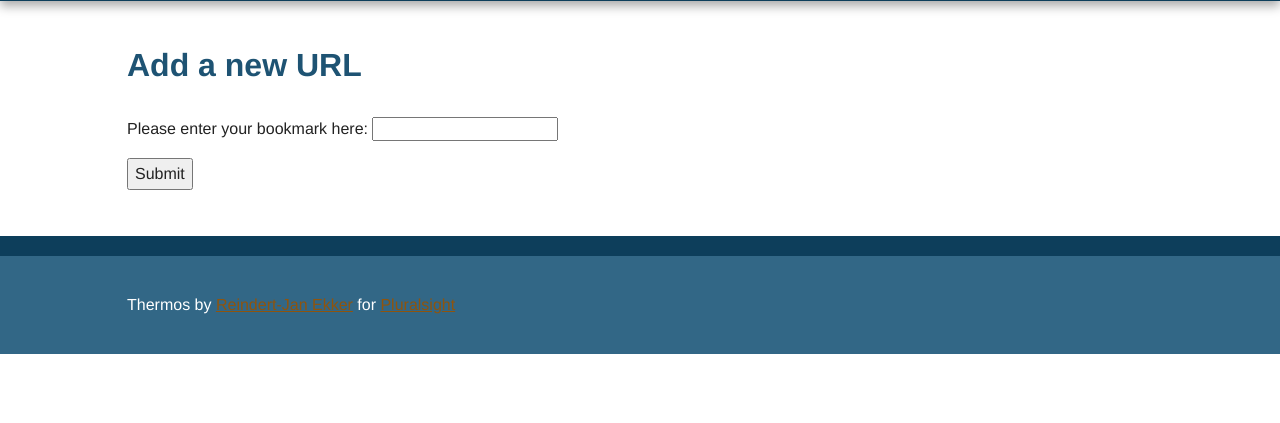
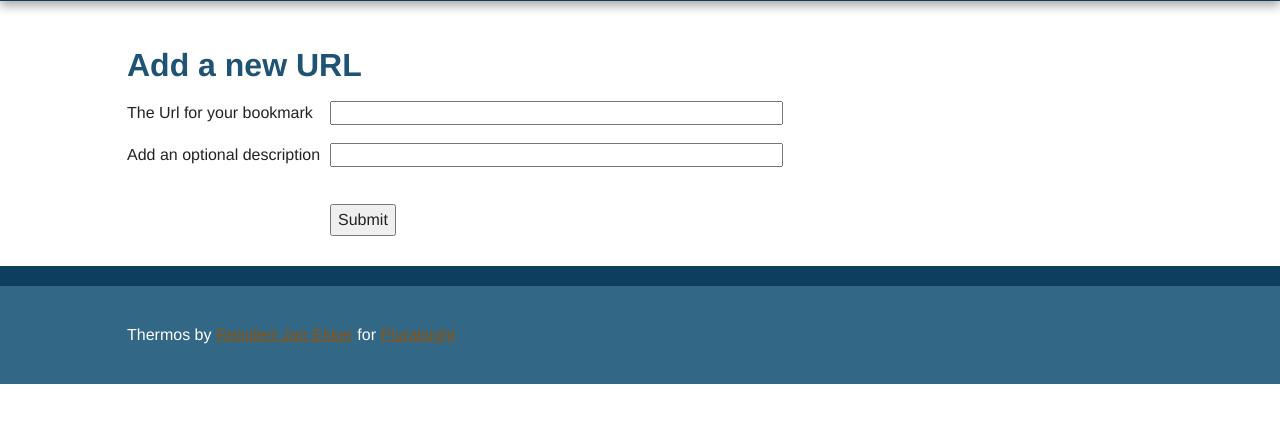
Before and after one commit to hay-bams/thermos, a Flask app: page /add in a window 1280 px wide. Shown: the part 95-518 px from the top of the page. Run offline with Flask 2, Linux system fonts and the light colour scheme; some libraries are stand-ins or nearby versions.

Commit message:
implement flask-wtf extension

```diff
--- /dev/null
+++ b/forms.py
@@ -0,0 +1,21 @@
+from flask_wtf import Form
+from wtforms import StringField
+from flask_wtf.html5 import URLField
+from wtforms.validators import DataRequired, url
+
+class BookmarkForm(Form):
+  url = URLField('The Url for your bookmark', validators=[DataRequired(), url()])
+  description = StringField('Add an optional description')
+
+  def validate(self):
+      if not self.url.data.startswith("http://") or\
+          self.url.data.startswith("https://"):
+          self.url.data = "http://" + self.url.data
+
+      if not Form.validate(self):
+          return False
+
+      if not self.description.data:
+          self.description.data = self.url.data
+
+      return True
--- a/static/css/main.css
+++ b/static/css/main.css
@@ -328,6 +328,46 @@ footer h3 {
 }
 
 /* ==========================================================================
+   Flashes styles
+   ========================================================================== */
+.flashes ul {
+    margin: 0 0;
+    background: #FFD6A3;
+    color: #000;
+
+    list-style-type: none;
+    list-style: none;
+}
+
+/* flashes styling */
+
+.flashes ul{
+    background: #FFD6A3;
+    color: #000;
+}
+
+article.flashes {
+    margin-bottom: 1em;
+}
+
+.error, .error input {
+    color: red;
+}
+
+tr.error td ul {
+    margin-top: 0;
+}
+
+tr.submit button {
+    margin-top: 20px;
+}
+
+input, button {
+    margin-left: 10px;
+}
+
+
+/* ==========================================================================
    Print styles
    ========================================================================== */
 
--- a/templates/add.html
+++ b/templates/add.html
@@ -1,4 +1,5 @@
 {% extends "base.html" %}
+{% from "form_macros.html" import render_field %}
 
 {% block title %}
 {% endblock %}
@@ -7,14 +8,18 @@
 <section>
   <h1>Add a new URL</h1>
   <form action="" method="post">
-      <article>
-          <p>
-              Please enter your bookmark here: <input type="text" name="url">
-          </p>
-          <p>
+    {{form.hidden_tag()}}
+    <table>
+        {{ render_field(form.url, size=50) }}
+        {{ render_field(form.description, size=50) }}
+        <tr class="submit">
+          <td></td>
+          <td>
               <button type="submit">Submit</button>
-          </p>
-      </article>
+          </td>
+        </tr>
+    </table>
+
   </form>
 </section>
 {% endblock %}
--- a/templates/base.html
+++ b/templates/base.html
@@ -29,6 +29,17 @@
 
         <div class="main-container">
             <div class="main wrapper clearfix">
+              <article class="flashes">
+                {% with messages = get_flashed_messages() %}
+                  {% if messages %}
+                    <ul>
+                      {% for message in messages %}
+                        <li>{{ message }}</li>
+                      {% endfor %}
+                    </ul>
+                  {% endif %}
+                {% endwith %}
+              </article>
 
                 {%  block content %}
                 {%  endblock %}
--- /dev/null
+++ b/templates/form_macros.html
@@ -0,0 +1,16 @@
+{% macro render_field(field) %}
+    <tr {% if field.errors %} class="error" {% endif %}>
+        <td>{{ field.label }}</td>
+        <td>{{ field(**kwargs)|safe }}</td>
+    </tr>
+    <tr class="error" >
+        <td></td>
+        <td>
+            <ul>
+                {% for error in field.errors %}
+                    <li>{{ error }}</li>
+                {% endfor %}
+            </ul>
+        </td>
+    </tr>
+{% endmacro %}
--- a/thermos.py
+++ b/thermos.py
@@ -1,19 +1,22 @@
 from datetime import datetime
 from flask import Flask, render_template, request, redirect, url_for, flash
-
-from logging import DEBUG
-bookmarks = []
+from forms import BookmarkForm
 
 app = Flask(__name__)
+bookmarks = []
+app.config['SECRET_KEY'] = 'this is some secret'
 
-app.logger.setLevel(DEBUG)
-
-def store_bookmark(url):
+def store_bookmark(url, description):
   bookmarks.append(dict(
     url = url,
+    description = description,
     user = 'ayobami',
     date = datetime.utcnow()
   ))
+
+def new_bookmarks(num):
+    return sorted(bookmarks, key=lambda bm: bm['date'], reverse=True)[:num]
+
 
 class User:
   def __init__(self, firstname, lastname):
@@ -26,16 +29,18 @@ class User:
 @app.route('/')
 @app.route('/index')
 def index():
-  return render_template('index.html', title='A welcome titie', user=User('Ayobami', 'Adelakun'))
+  return render_template('index.html', new_bookmarks=new_bookmarks(5))
 
 @app.route('/add', methods = ['GET', 'POST'])
 def add():
-  if request.method == 'POST':
-    url = request.form['url']
-    store_bookmark(url)
-    app.logger.debug('stored url: ' + url)
+  form = BookmarkForm()
+  if form.validate_on_submit():
+    url = form.url.data
+    description = form.description.data
+    store_bookmark(url, description)
+    flash("Stored '{}'".format(description))
     return redirect(url_for('index'))
-  return render_template('add.html')
+  return render_template('add.html', form=form)
 
 @app.errorhandler(404)
 def page_not_found(e):
```
Also changed, not shown: requirements.txt (added, +8 -0 lines), templates/index.html (+13 -5 lines), 1 other file.
